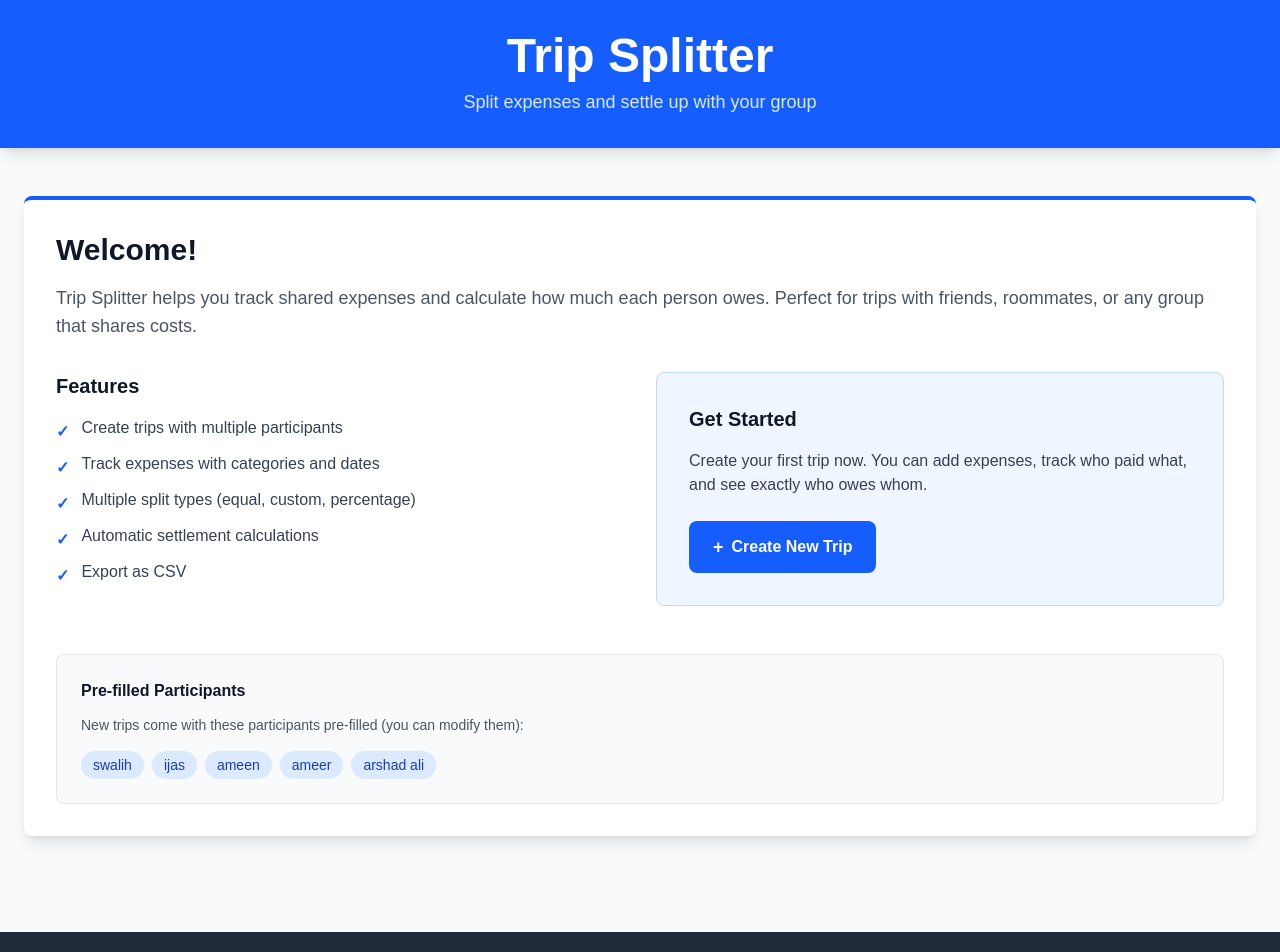
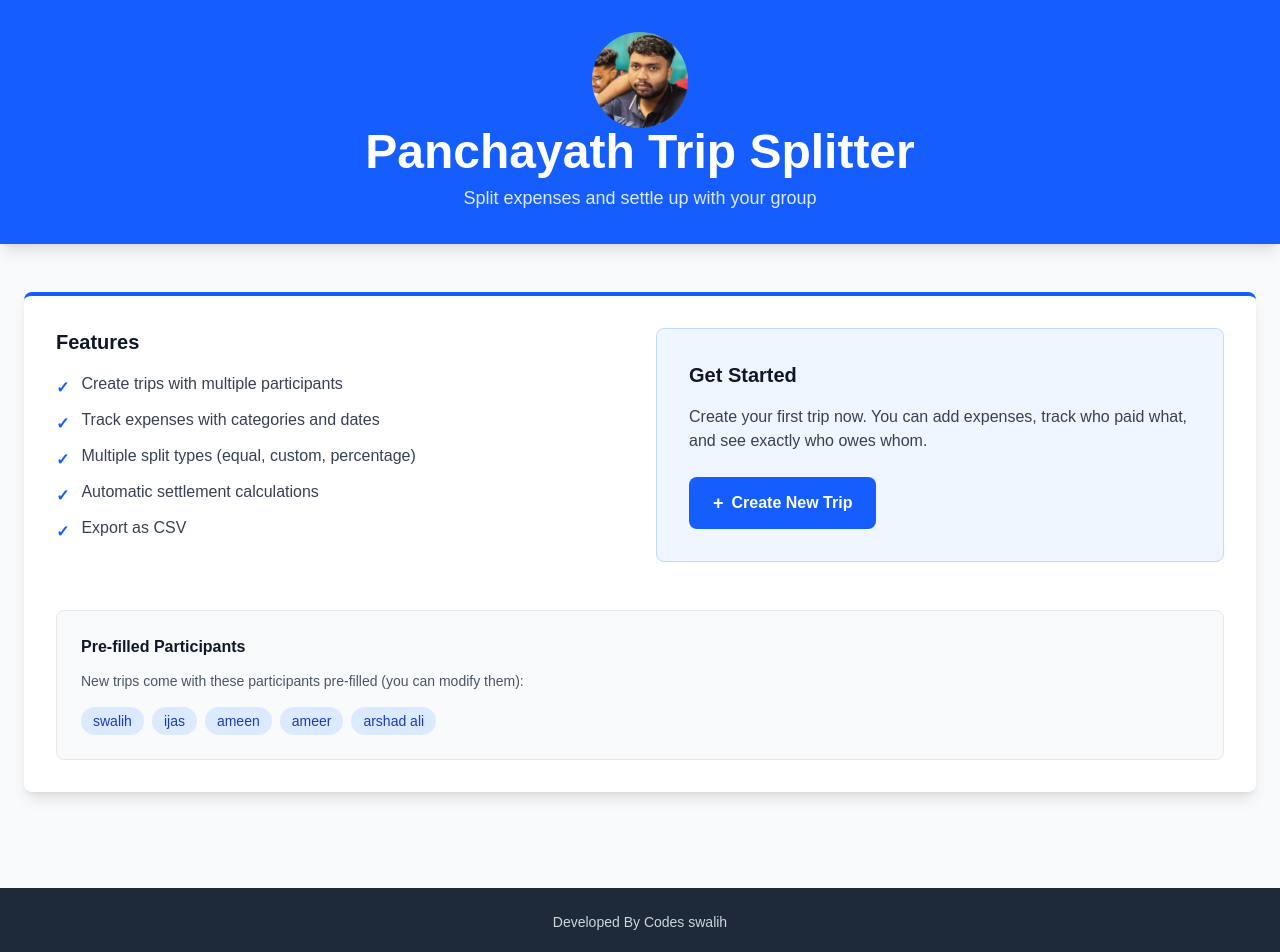
Before and after one commit to codes-swalih/money_splitter, a Next.js app: page / in a window 1280 px wide. Shown: the top 952 px of the page. Built offline with nearby package versions, Linux system fonts and the light colour scheme.

Commit message:
fifth commit

```diff
--- a/app/page.tsx
+++ b/app/page.tsx
@@ -1,11 +1,13 @@
-import Link from 'next/link';
+import Link from "next/link";
+import db from "@/assets/dp.jpeg";
+import Image from "next/image";
 
 const DEFAULT_PARTICIPANTS = [
-  { id: '1', name: 'swalih' },
-  { id: '2', name: 'ijas' },
-  { id: '3', name: 'ameen' },
-  { id: '4', name: 'ameer' },
-  { id: '5', name: 'arshad ali' },
+  { id: "1", name: "swalih" },
+  { id: "2", name: "ijas" },
+  { id: "3", name: "ameen" },
+  { id: "4", name: "ameer" },
+  { id: "5", name: "arshad ali" },
 ];
 
 export default function Home() {
@@ -13,24 +15,32 @@ export default function Home() {
     <div className="min-h-screen bg-gray-50">
       {/* Header */}
       <header className="bg-blue-600 text-white px-4 py-6 md:px-6 md:py-8 shadow-lg">
-        <div className="max-w-7xl mx-auto text-center">
-          <h1 className="text-4xl md:text-5xl font-bold mb-2">Trip Splitter</h1>
-          <p className="text-blue-100 text-base md:text-lg">
-            Split expenses and settle up with your group
-          </p>
+        <div className=" flex flex-col items-center">
+          <div className=" w-24 h-24 rounded-b-full">
+            <Image src={db} alt="" className="w-full h-full object-cover rounded-full" width={100} height={100}/>
+          </div>
+          <div className="max-w-7xl mx-auto text-center">
+            <h1 className="text-2xl md:text-5xl font-bold mb-2">
+              Panchayath Trip Splitter
+            </h1>
+            <p className="text-blue-100 text-base md:text-lg">
+              Split expenses and settle up with your group
+            </p>
+          </div>
         </div>
       </header>
 
       {/* Main Content */}
       <main className="max-w-7xl mx-auto px-4 py-8 md:px-6 md:py-12">
         <div className="bg-white rounded-lg shadow-lg p-6 md:p-8 border-t-4 border-blue-600">
-          <h2 className="text-2xl md:text-3xl font-bold text-gray-900 mb-4">
+          {/* <h2 className="text-2xl md:text-3xl font-bold text-gray-900 mb-4">
             Welcome!
           </h2>
           <p className="text-gray-600 text-base md:text-lg mb-8">
-            Trip Splitter helps you track shared expenses and calculate how much each person owes.
-            Perfect for trips with friends, roommates, or any group that shares costs.
-          </p>
+            Trip Splitter helps you track shared expenses and calculate how much
+            each person owes. Perfect for trips with friends, roommates, or any
+            group that shares costs.
+          </p> */}
 
           <div className="grid md:grid-cols-2 gap-8 mb-12">
             <div className="space-y-4">
@@ -60,10 +70,12 @@ export default function Home() {
             </div>
 
             <div className="bg-blue-50 rounded-lg p-6 md:p-8 border border-blue-200">
-              <h3 className="text-xl font-bold text-gray-900 mb-4">Get Started</h3>
+              <h3 className="text-xl font-bold text-gray-900 mb-4">
+                Get Started
+              </h3>
               <p className="text-gray-700 mb-6">
-                Create your first trip now. You can add expenses, track who paid what, and see
-                exactly who owes whom.
+                Create your first trip now. You can add expenses, track who paid
+                what, and see exactly who owes whom.
               </p>
               <Link
                 href="/trips/new"
@@ -76,9 +88,12 @@ export default function Home() {
           </div>
 
           <div className="bg-gray-50 rounded-lg p-4 md:p-6 border border-gray-200">
-            <h3 className="font-semibold text-gray-900 mb-3">Pre-filled Participants</h3>
+            <h3 className="font-semibold text-gray-900 mb-3">
+              Pre-filled Participants
+            </h3>
             <p className="text-sm text-gray-600 mb-4">
-              New trips come with these participants pre-filled (you can modify them):
+              New trips come with these participants pre-filled (you can modify
+              them):
             </p>
             <div className="flex flex-wrap gap-2">
               {DEFAULT_PARTICIPANTS.map((p) => (
@@ -96,9 +111,7 @@ export default function Home() {
 
       {/* Footer */}
       <footer className="bg-gray-800 text-gray-300 text-center py-6 mt-12">
-        <p className="text-sm">
-          Trip Splitter © 2024 — Split expenses, settle up fairly
-        </p>
+        <p className="text-sm">Developed By Codes swalih</p>
       </footer>
     </div>
   );
--- a/components/ExpenseList.tsx
+++ b/components/ExpenseList.tsx
@@ -1,6 +1,6 @@
-'use client';
+"use client";
 
-import React from 'react';
+import React from "react";
 
 interface Expense {
   _id: string;
@@ -41,13 +41,18 @@ export default function ExpenseList({
 
   const getCategoryColor = (category: string) => {
     const colors: Record<string, string> = {
-      Food: 'bg-orange-100 text-orange-800',
-      Accommodation: 'bg-purple-100 text-purple-800',
-      Transport: 'bg-blue-100 text-blue-800',
-      Activities: 'bg-pink-100 text-pink-800',
-      Shopping: 'bg-yellow-100 text-yellow-800',
-      Other: 'bg-gray-100 text-gray-800',
+      "Car rental": "bg-indigo-100 text-indigo-800",
+      Petrol: "bg-lime-100 text-lime-800",
+      Food: "bg-orange-100 text-orange-800",
+      Cigrettes: "bg-red-100 text-red-800",
+      Accommodation: "bg-purple-100 text-purple-800",
+      Activities: "bg-pink-100 text-pink-800",
+      Shopping: "bg-yellow-100 text-yellow-800",
+      Drinks: "bg-cyan-100 text-cyan-800",
+      snacks: "bg-amber-100 text-amber-800",
+      Other: "bg-gray-100 text-gray-800",
     };
+
     return colors[category] || colors.Other;
   };
 
@@ -75,8 +80,12 @@ export default function ExpenseList({
           {expenses.map((expense) => {
             const total =
               expense.amount +
-              (expense.taxPercent ? (expense.amount * expense.taxPercent) / 100 : 0) +
-              (expense.tipPercent ? (expense.amount * expense.tipPercent) / 100 : 0);
+              (expense.taxPercent
+                ? (expense.amount * expense.taxPercent) / 100
+                : 0) +
+              (expense.tipPercent
+                ? (expense.amount * expense.tipPercent) / 100
+                : 0);
 
             return (
               <div
@@ -97,7 +106,7 @@ export default function ExpenseList({
                     </span>
                   </div>
                   <p className="font-semibold text-gray-900 text-sm md:text-base truncate">
-                    {expense.description || 'No description'}
+                    {expense.description || "No description"}
                   </p>
                   <p className="text-xs md:text-sm text-gray-600">
                     Paid by {getParticipantName(expense.payerId)}
@@ -112,7 +121,7 @@ export default function ExpenseList({
                     {(expense.taxPercent || expense.tipPercent) && (
                       <div className="text-xs text-gray-600">
                         {expense.taxPercent && `+${expense.taxPercent}% tax`}
-                        {expense.taxPercent && expense.tipPercent && ', '}
+                        {expense.taxPercent && expense.tipPercent && ", "}
                         {expense.tipPercent && `+${expense.tipPercent}% tip`}
                       </div>
                     )}
--- a/components/TripHeader.tsx
+++ b/components/TripHeader.tsx
@@ -43,13 +43,13 @@ export default function TripHeader({
               onClick={onShare}
               className="flex items-center gap-2 bg-white text-blue-600 px-3 md:px-4 py-2 rounded-lg font-medium hover:bg-blue-50 transition-colors text-sm md:text-base"
             >
-              <span className="hidden sm:inline">Share</span>
+              <span className=" sm:inline">Share</span>
             </button>
             <button
               onClick={onExport}
               className="flex items-center gap-2 bg-blue-500 text-white px-3 md:px-4 py-2 rounded-lg font-medium hover:bg-blue-800 transition-colors text-sm md:text-base"
             >
-              <span className="hidden sm:inline">Export</span>
+              <span className=" sm:inline">Export</span>
             </button>
           </div>
         </div>
```
Also changed, not shown: assets/dp.jpeg (added).
